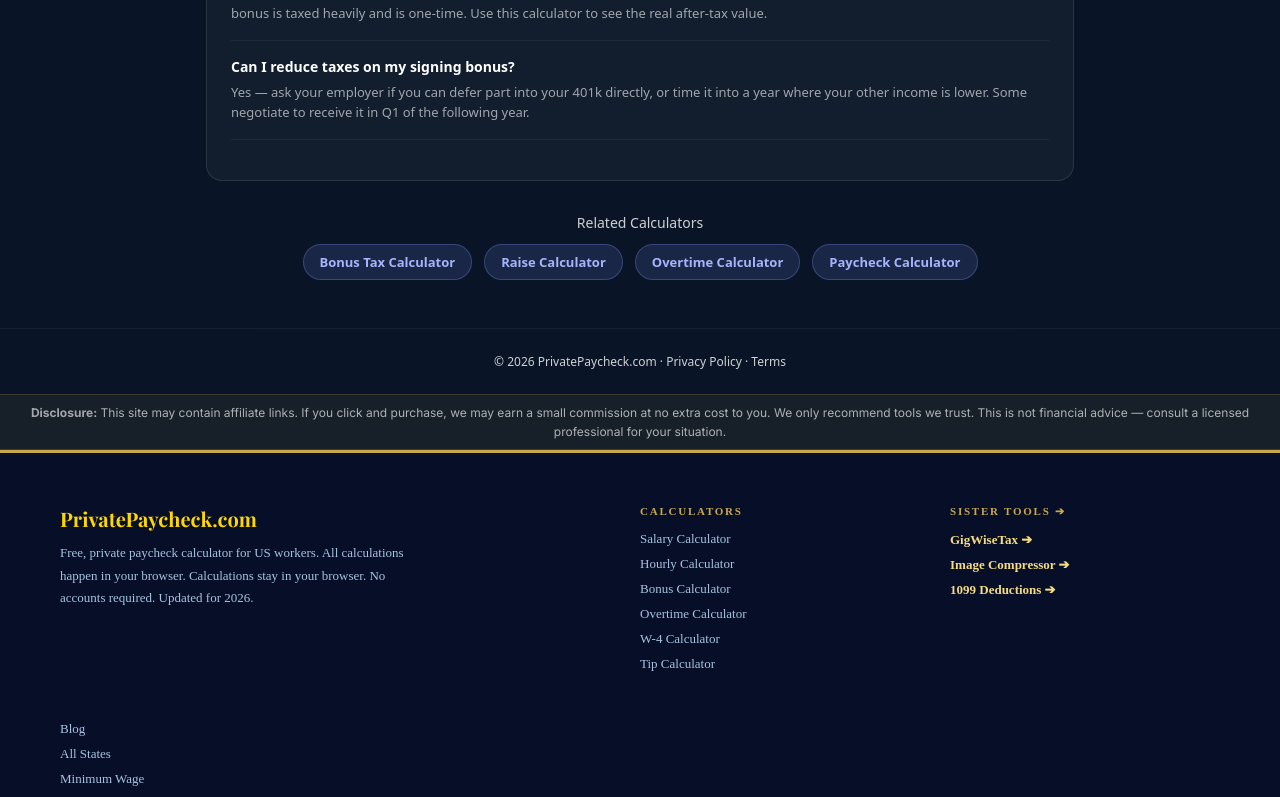
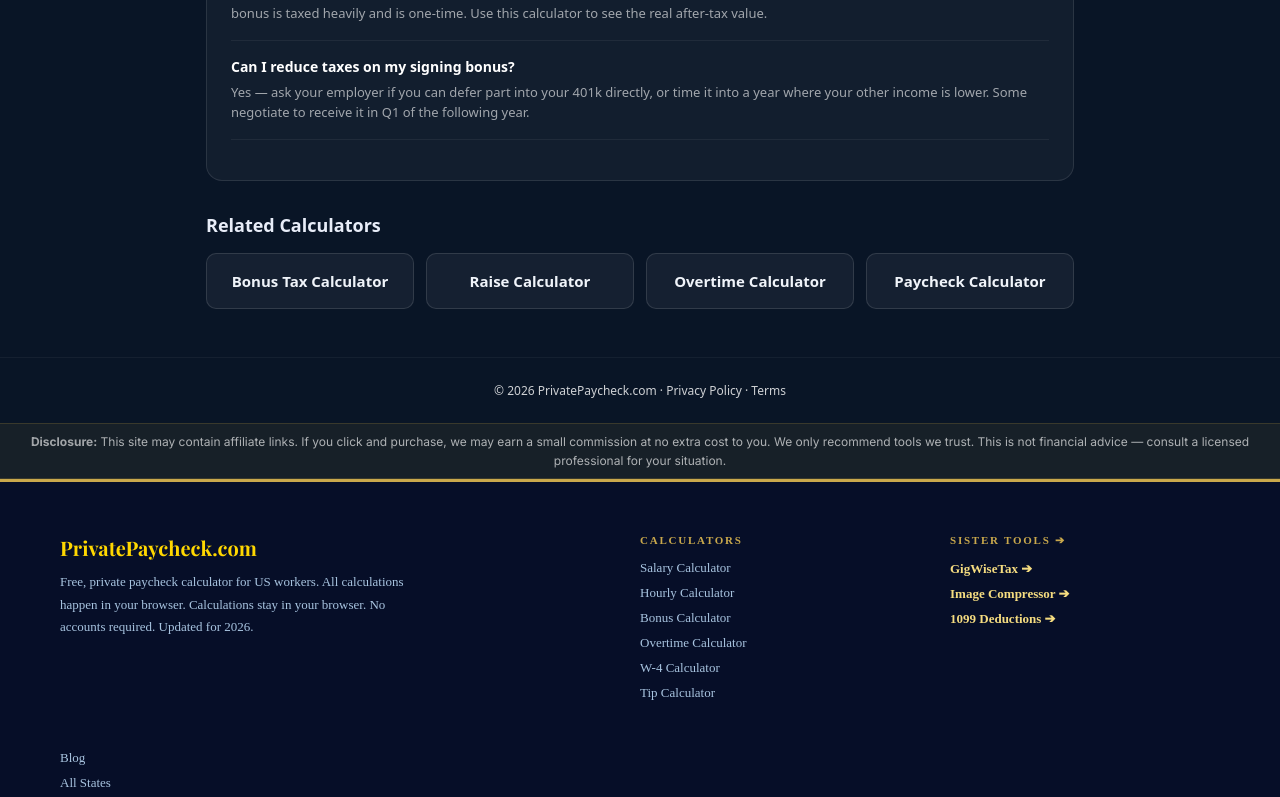
Before and after one commit to devqrcraft-ui/privatepaycheck, a Next.js app: page /signing-bonus-tax-calculator in a window 1280 px wide. Shown: the part 1452-2249 px from the top of the page. Built offline with nearby package versions, Linux system fonts and the light colour scheme.

Commit message:
feat: apply LinkCardGrid to Signing Bonus Tax Calculator's Related Calculators section

```diff
--- a/src/app/signing-bonus-tax-calculator/SigningBonusClient.tsx
+++ b/src/app/signing-bonus-tax-calculator/SigningBonusClient.tsx
@@ -1,6 +1,7 @@
 'use client';
 import Link from 'next/link';
 import { useState } from 'react';
+import LinkCardGrid from '@/components/LinkCardGrid'
 
 const STATE_TAX: Record<string, number> = {
   AL: 0.05, AK: 0, AZ: 0.025, AR: 0.047, CA: 0.093, CO: 0.044, CT: 0.065,
@@ -182,20 +183,8 @@ const faqSchema = {"@context":"https://schema.org","@type":"FAQPage","mainEntity
           ))}
         </div>
 
-        <div style={{ marginTop:'32px', textAlign:'center' }}>
-          <div style={{ fontSize:'14px', opacity: 0.8, marginBottom:'12px' }}>Related Calculators</div>
-          <div style={{ display:'flex', gap:'12px', flexWrap:'wrap', justifyContent:'center' }}>
-            {[
-              { href:'/bonus-tax-calculator', label:' Bonus Tax Calculator' },
-              { href:'/raise-calculator', label:' Raise Calculator' },
-              { href:'/overtime-calculator', label:' Overtime Calculator' },
-              { href:'/', label:' Paycheck Calculator' },
-            ].map(l=>(
-              <Link key={l.href} href={l.href} style={{ background:'rgba(129,140,248,0.15)', border:'1px solid rgba(129,140,248,0.3)', borderRadius:'20px', padding:'8px 16px', color:'#a5b4fc', textDecoration:'none', fontSize:'13px', fontWeight:600 }}>
-                {l.label}
-              </Link>
-            ))}
-          </div>
+        <div style={{ marginTop: "32px" }}>
+          <LinkCardGrid title="Related Calculators" minCardWidth={150} links={[["/bonus-tax-calculator","Bonus Tax Calculator"],["/raise-calculator","Raise Calculator"],["/overtime-calculator","Overtime Calculator"],["/","Paycheck Calculator"]]} />
         </div>
       </div>
 
```
